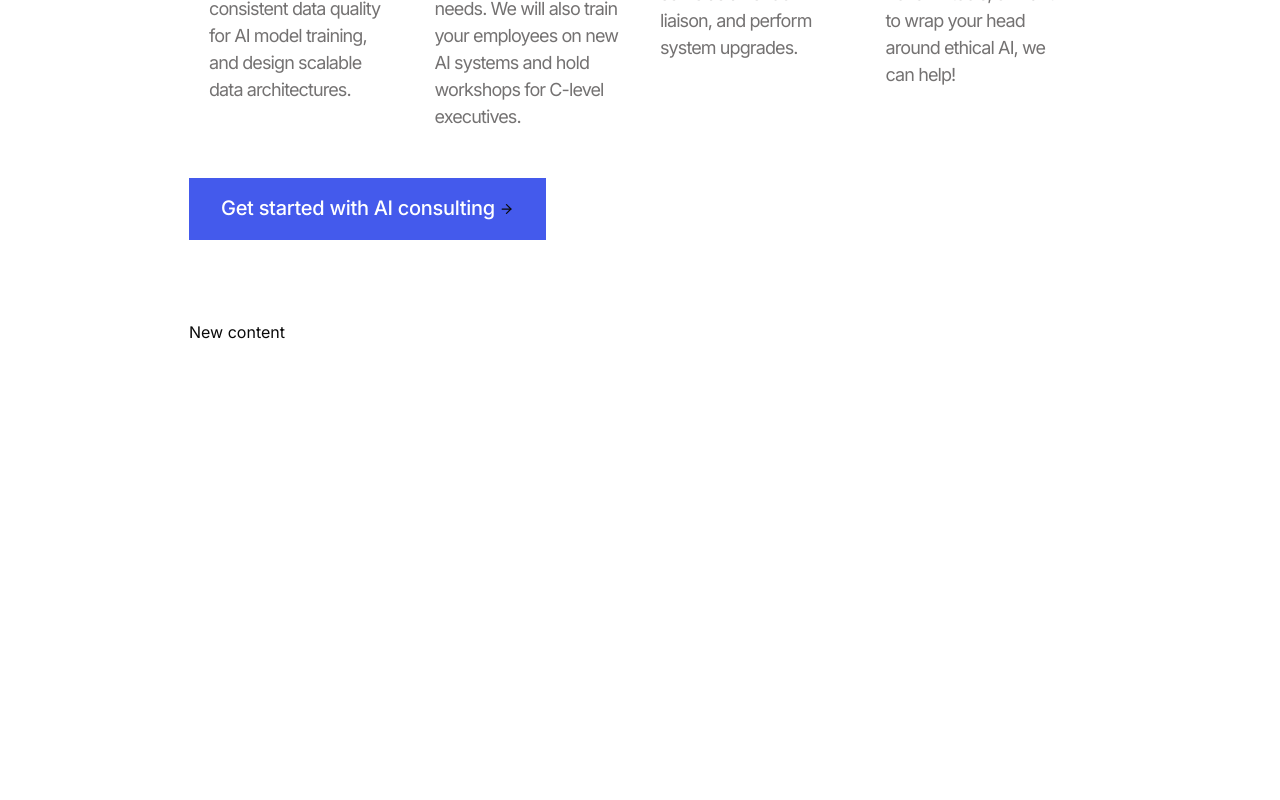
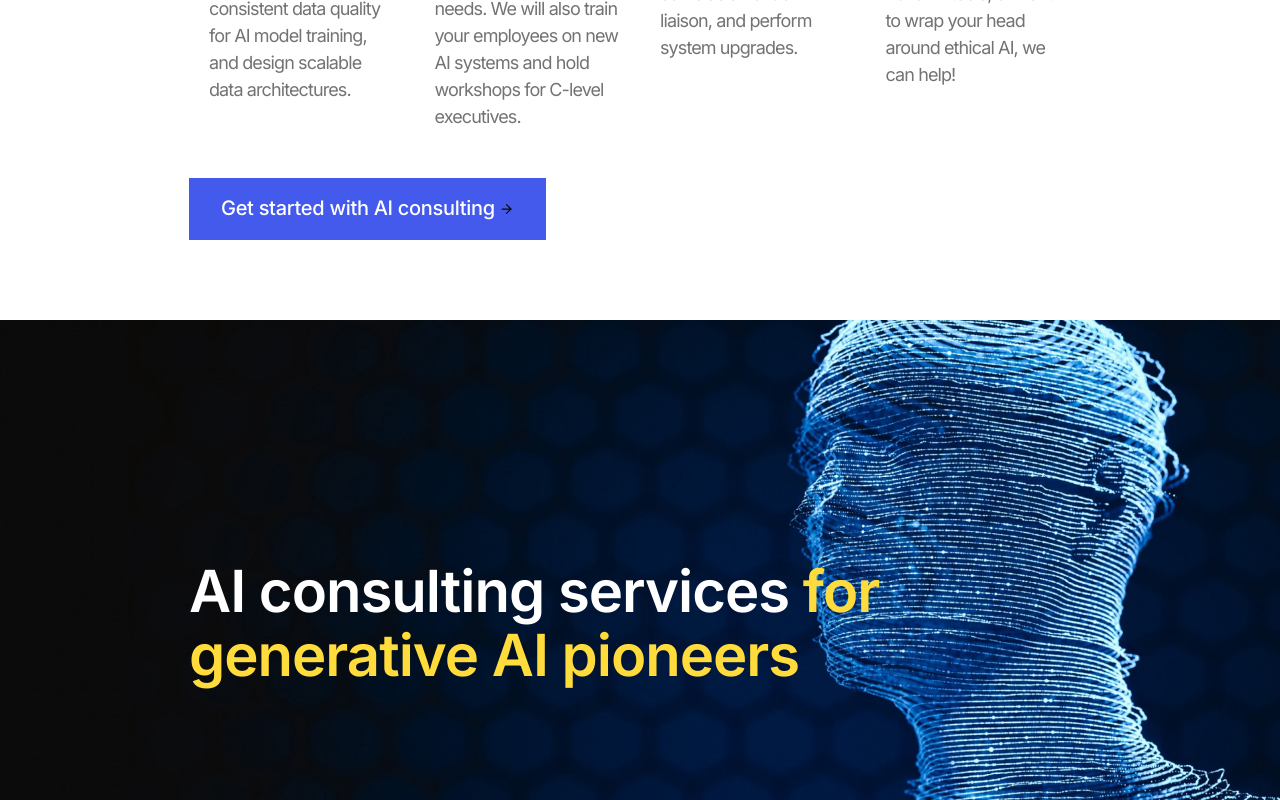
Before and after one commit to elefinnt/cub2, a Next.js app: page /solutions in a window 1280 px wide. Shown: the part 2387-3187 px from the top of the page. Before the commit the page ends 2731 px from the top, so only its background shows below. Built offline with nearby package versions, Linux system fonts and the light colour scheme.

Commit message:
feat: image + text overlay

```diff
--- a/app/(routes)/solutions/page.tsx
+++ b/app/(routes)/solutions/page.tsx
@@ -1,5 +1,6 @@
 import { ArrowRight } from "lucide-react";
 import InfoGrid from "./_components/info-grid";
+import Image from "next/image";
 
 const SolutionsPage = () => {
   return (
@@ -45,14 +46,33 @@ const SolutionsPage = () => {
           <InfoGrid />
         </div>
         <div className=" pb-20">
-          <button className="mt-12 bg-[#445aec] px-8 py-4 flex space-x-1">
+          <button className="mt-12 bg-[#445aec] px-8 py-4 flex space-x-1 hover:bg-black hover:text-white">
             <p className="text-white font-medium text-xl tracking-[-.3px]">
               Get started with AI consulting
             </p>
             <ArrowRight height={30} width={15} />
           </button>
         </div>
-        <div>New content</div>
+      </div>
+      {/* This whole block needs figuring out - text isnt completely centre aligned with image but itll do for now */}
+      <div className="relative w-full min-h-full">
+        <div className="relative h-[480px] flex justify-start">
+          <Image
+            src="/AI-Head.jpg"
+            fill
+            alt="head"
+            className="object-cover absolute"
+          />
+          <div className="px-[189px]">
+            <h2 className="text-content relative text-white max-w-3xl">
+              AI consulting services
+              <span className="text-[#ffdb3b]">
+                {" "}
+                for generative AI pioneers
+              </span>
+            </h2>
+          </div>
+        </div>
       </div>
     </>
   );
--- a/app/globals.css
+++ b/app/globals.css
@@ -78,3 +78,14 @@
 .content-container {
   @apply px-[189px];
 }
+
+.text-content {
+  left: 0;
+  top: 50%;
+  width: 100%;
+  font-weight: 600;
+  font-size: 58px;
+  line-height: 1.1;
+  letter-spacing: -1px;
+  white-space: pre-line;
+}
```
